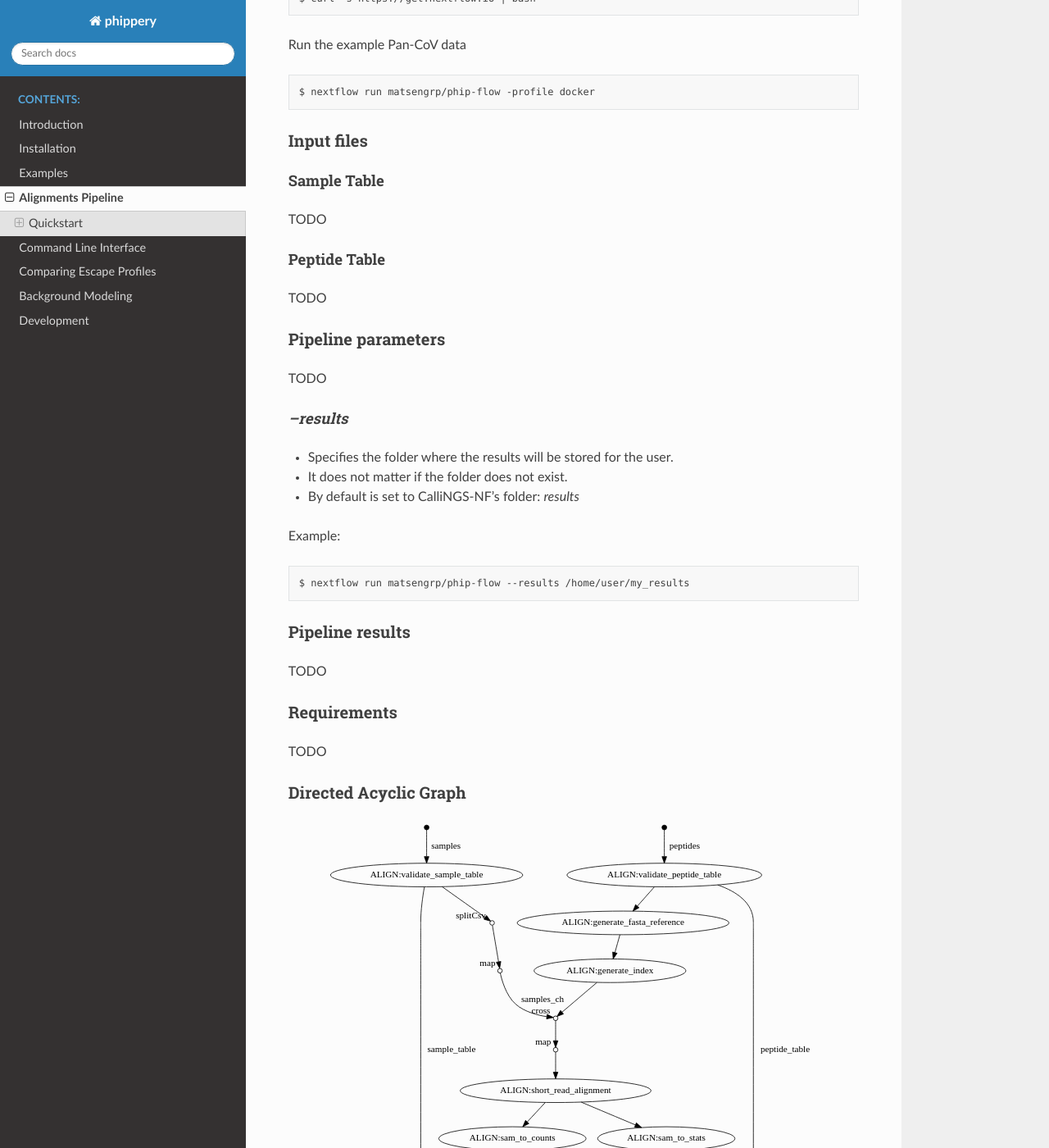
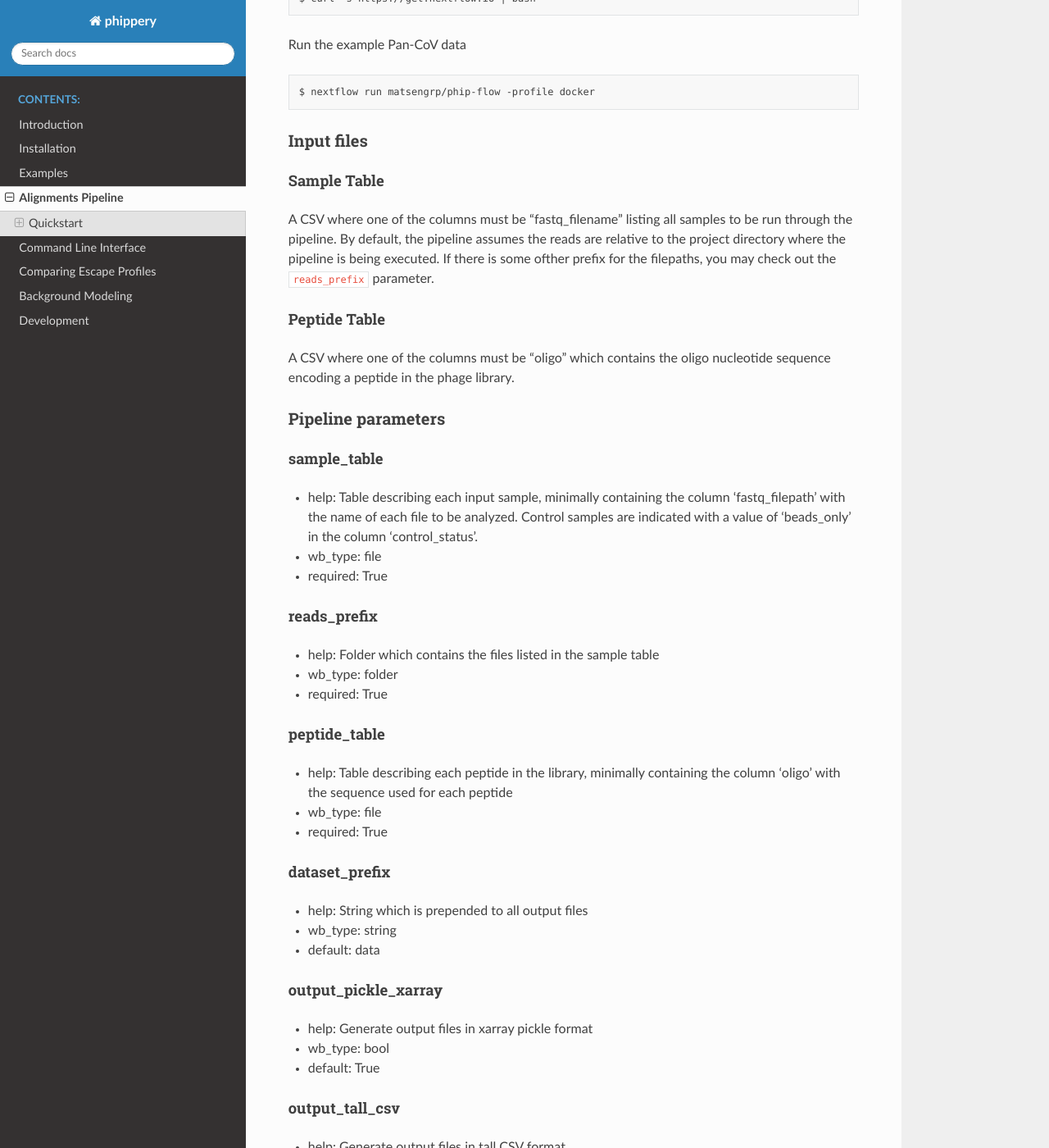
Before and after one commit to matsengrp/phippery, a Sphinx documentation site: the page built from docs/alignments-pipeline.rst, in a window 1280 px wide and 1400 px high, scrolled down 1031 px. Shown: the whole window at 82% size. Built offline with Sphinx 7.4.7 and the Read the Docs theme 2.0.0, drawn with Linux system fonts in a browser that asks for light colours; pages that are not in the unit, such as notebooks, are missing from menus; some of the changed text lies outside the part shown.

Commit message:
latest doc tweaks and wide csv output bug fix

```diff
--- a/docs/alignments-pipeline.rst
+++ b/docs/alignments-pipeline.rst
@@ -71,38 +71,194 @@ Run the example Pan-CoV data
 ^^^^^^^^^^^
 Input files
 ^^^^^^^^^^^
+
+
 .. _sec_sam_anno:
 
 Sample Table
 ++++++++++++
 
-TODO
+A CSV where one of the columns must be "fastq_filename" listing
+all samples to be run through the pipeline.
+By default, the pipeline assumes the reads are relative to
+the project directory where the pipeline is being executed.
+If there is some ofther prefix for the filepaths,
+you may check out the ``reads_prefix`` parameter.
 
 .. _sec_pep_anno:
 
 Peptide Table
 +++++++++++++
 
-TODO
+A CSV where one of the columns must be "oligo" which
+contains the oligo nucleotide sequence encoding a peptide in
+the phage library.
 
 ^^^^^^^^^^^^^^^^^^^
 Pipeline parameters
 ^^^^^^^^^^^^^^^^^^^
 
-TODO
+sample_table
+++++++++++++
+* help: Table describing each input sample, minimally containing the column 'fastq_filepath' with the name of each file to be analyzed. Control samples are indicated with a value of 'beads_only' in the column 'control_status'.
+* wb_type: file
+* required: True
 
-`--results`
+reads_prefix
+++++++++++++
+* help: Folder which contains the files listed in the sample table
+* wb_type: folder
+* required: True
+
+peptide_table
++++++++++++++
+* help: Table describing each peptide in the library, minimally containing the column 'oligo' with the sequence used for each peptide
+* wb_type: file
+* required: True
+
+dataset_prefix
+++++++++++++++
+* help: String which is prepended to all output files
+* wb_type: string
+* default: data
+
+output_pickle_xarray
+++++++++++++++++++++
+* help: Generate output files in xarray pickle format
+* wb_type: bool
+* default: True
+
+output_tall_csv
++++++++++++++++
+* help: Generate output files in tall CSV format
+* wb_type: bool
+* default: True
+
+output_wide_csv
++++++++++++++++
+* help: Generate output files in wide CSV format
+* wb_type: bool
+* default: True
+
+read_length
 +++++++++++
+* help: Read length for alignment
+* wb_type: integer
+* default: 125
 
-* Specifies the folder where the results will be stored for the user.
-* It does not matter if the folder does not exist.
-* By default is set to CalliNGS-NF's folder: `results`
+peptide_tile_length
++++++++++++++++++++
+* help: Peptide length for alignment
+* wb_type: integer
+* default: 117
 
-Example:
-::
+n_mismatches
+++++++++++++
+* help: Number of mismatches allowed
+* wb_type: integer
+* default: 2
 
-    $ nextflow run matsengrp/phip-flow --results /home/user/my_results
+bowtie_optional_args
+++++++++++++++++++++
+* help: Other bowtie options
+* wb_type: string
+* default: --tryhard --nomaqround --norc --best --sam --quiet
 
+replicate_sequence_counts
++++++++++++++++++++++++++
+* help: Flag for replicating counts for replicate sequences
+* wb_type: bool
+* default: True
+
+run_cpm_enr_workflow
+++++++++++++++++++++
+* help: Flag for running cpm enrichment workflow
+* wb_type: bool
+* default: False
+
+run_neg_binom_fit_predict
++++++++++++++++++++++++++
+* help: Flag for running negative binomial modeling
+* wb_type: bool
+* default: False
+
+run_zscore_fit_predict
+++++++++++++++++++++++
+* help: Flag for running Z-score enrichment analysis
+* wb_type: bool
+* default: False
+
+summarize_by_organism
++++++++++++++++++++++
+* help: Flag used to control the summary of results by organism
+* wb_type: bool
+* default: False
+
+peptide_org_col
++++++++++++++++
+* help: Column in the peptide table indicating the organism for each peptide
+* wb_type: string
+* default: Strain
+
+peptide_prot_col
+++++++++++++++++
+* help: Column in the peptide table indicating the protein for each peptide
+* wb_type: string
+* default: Protein
+
+peptide_pos_col
++++++++++++++++
+* help: Column in the peptide table indicating the position within the protein for each peptide
+* wb_type: string
+* default: Prot_Start
+
+peptide_seq_col
++++++++++++++++
+* help: Column in the peptide table containing the peptide sequence (used to match against public epitopes)
+* wb_type: string
+* default: Prot
+
+max_overlap
++++++++++++
+* help: Maximum allowed overlap between detected peptides
+* wb_type: integer
+* default: 7
+
+zscore_threshold
+++++++++++++++++
+* help: Minimum z-score threshold
+* wb_type: float
+* default: 2.5
+
+sample_grouping_col
++++++++++++++++++++
+* help: Column in the sample table used for mapping replicates to samples
+* wb_type: string
+* default:
+
+public_epitopes_csv
++++++++++++++++++++
+* help: Optional, a CSV containing public epitopes
+* wb_type: file
+
+public_epitopes_col
++++++++++++++++++++
+* help: In the public epitopes CSV, the column containing the translated amino acid sequence
+* wb_type: string
+* default: peptide_translate
+
+fastq_stream_func
++++++++++++++++++
+* help: Set this as 'cat' if fastq files not g'zipped
+* wb_type: string
+* default: zcat
+
+nxf_profile
++++++++++++
+* help: Profile used for resource allocation (options: standard / docker / cluster)
+* wb_env: PROFILE
+* wb_type: string
+* default: standard
 
 ^^^^^^^^^^^^^^^^
 Pipeline results
```
Also changed, not shown: 3 other files.
